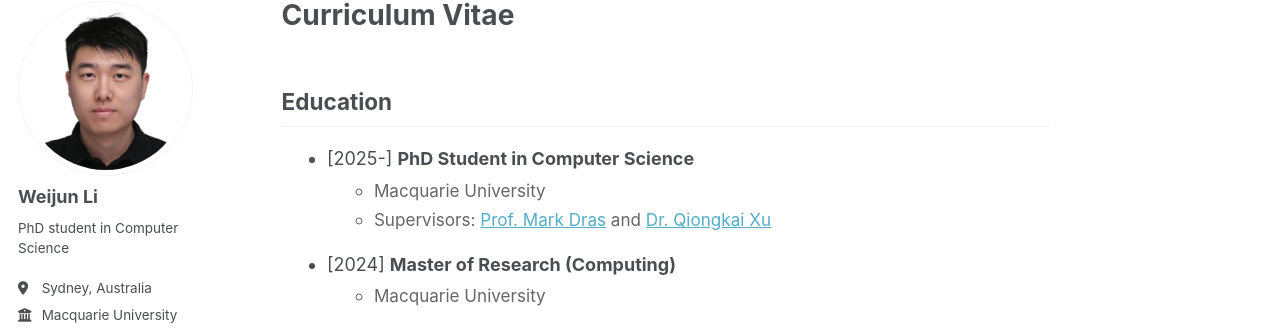
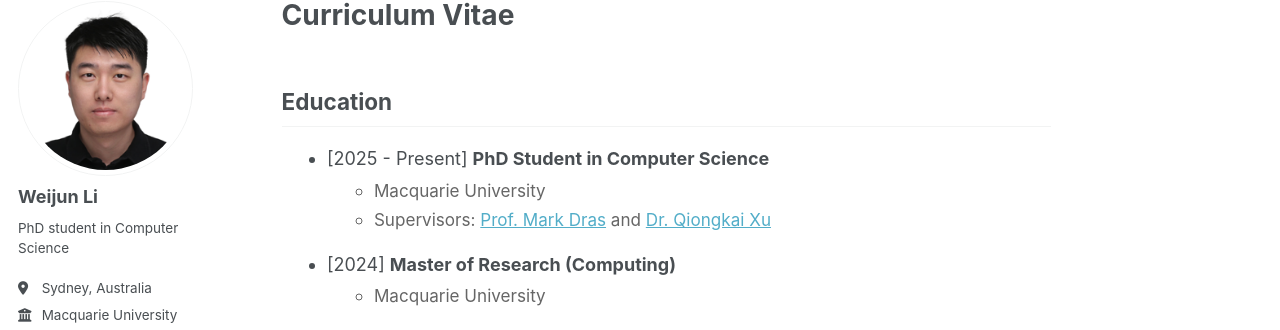
Before and after one commit to weijun-l/weijun-l.github.io, a Jekyll site: the page built from _pages/cv.md, in a window 1280 px wide and 900 px high. Shown: the part 105-435 px from the top of the window. Built offline with Jekyll 4.4.1, drawn with Linux system fonts in a browser that asks for light colours; some web fonts are replaced.

Commit message:
update personal information

```diff
--- a/_pages/cv.md
+++ b/_pages/cv.md
@@ -36,7 +36,7 @@ redirect_from:
 ## Education
 
 <ul class="cv-list">
-  <li>[2025-] <strong>PhD Student in Computer Science</strong>
+  <li>[2025 - Present] <strong>PhD Student in Computer Science</strong>
     <ul>
       <li>Macquarie University</li>
       <li>Supervisors: <a href="https://mark-dras.github.io/">Prof. Mark Dras</a> and <a href="https://xuqiongkai.github.io/">Dr. Qiongkai Xu</a></li>
```
